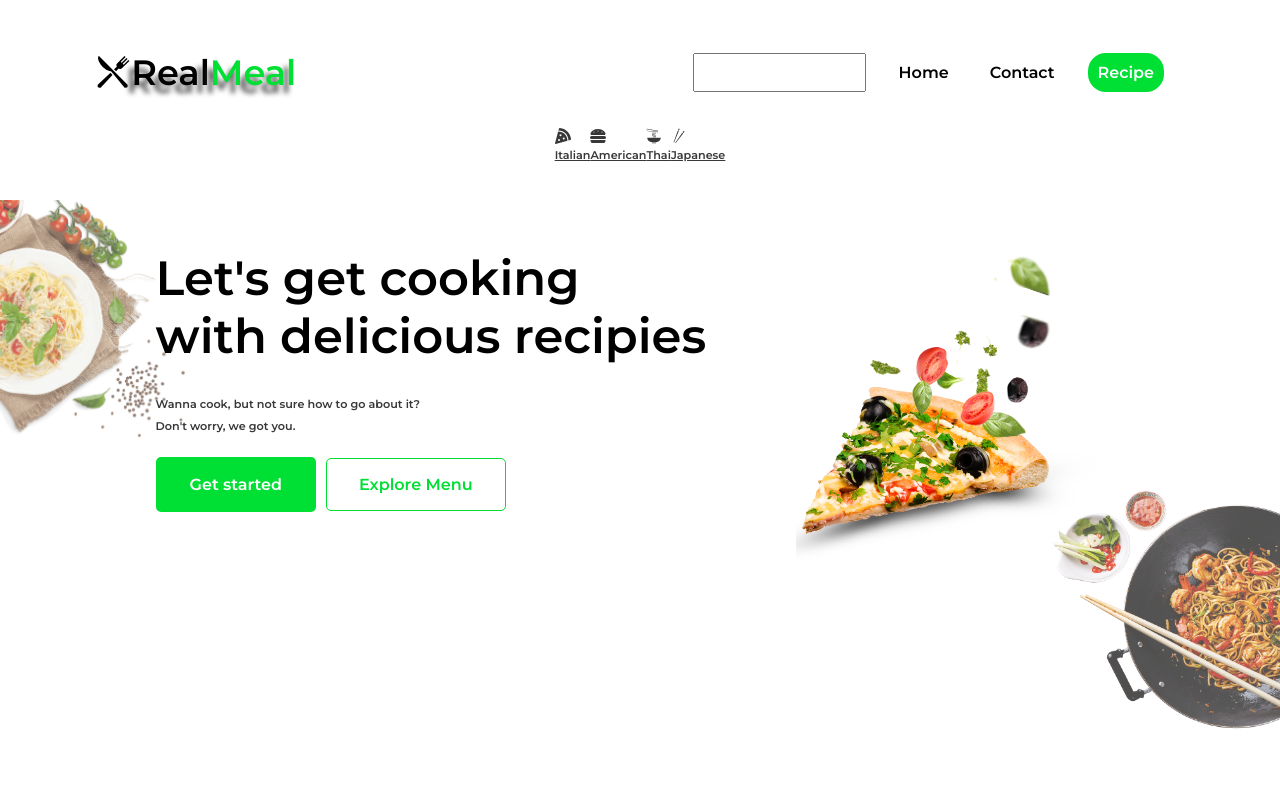
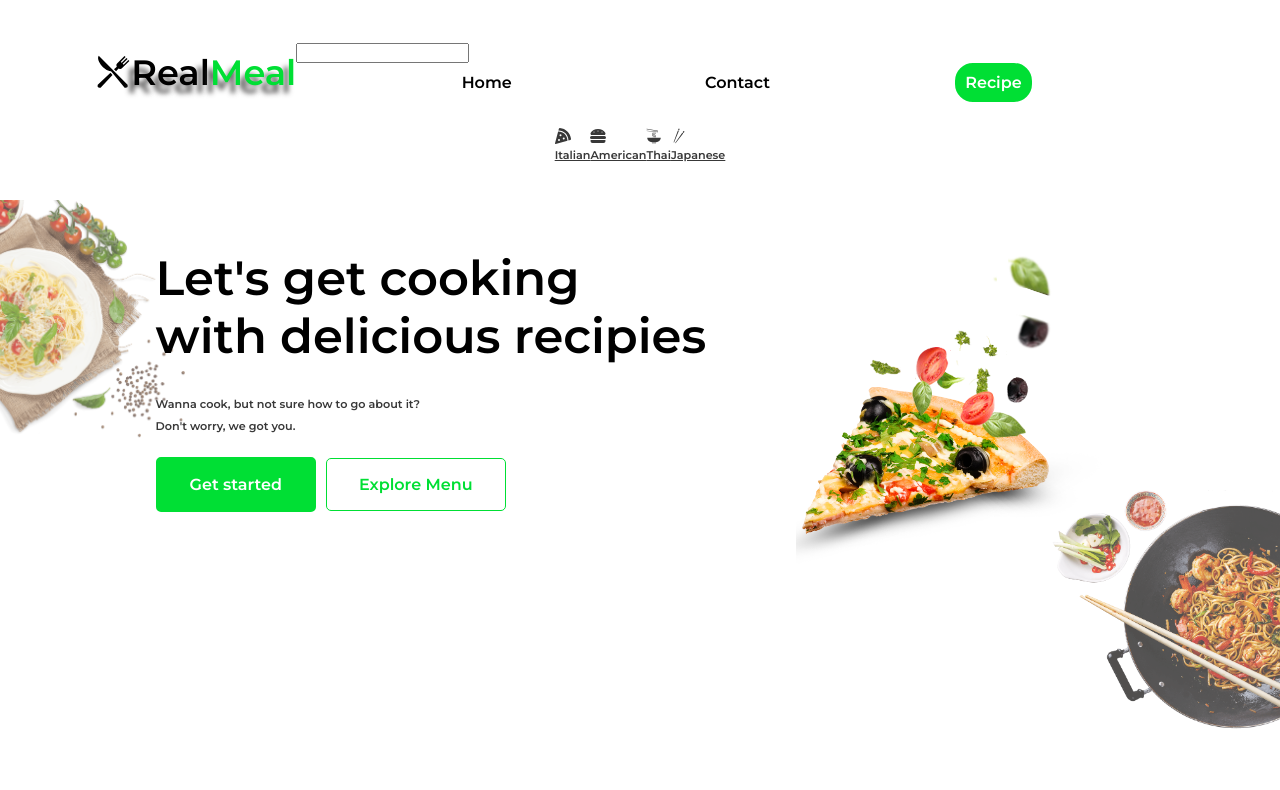
Before and after one commit to B-lovedth/Real-Meal, a React (Create React App) app: page / in a window 1280 px wide. Shown: the top 790 px of the page. Built offline with nearby package versions, Linux system fonts and the light colour scheme; no server answers.

Commit message:
Update Navbar.css

```diff
--- a/src/Navbar.css
+++ b/src/Navbar.css
@@ -45,13 +45,13 @@
 }
 
 .nav-menu {
-    display: grid;
-    grid-template-columns: repeat(3, auto);
-    grid-gap: 20px;
-    text-align: center;
-    /* width: 60vw; */
-    justify-content: space-evenly;
-    /* margin-right: 2rem; */
+    width:100%;
+}
+.nav-menu-wrapper{
+    display:flex;
+    flex-direction: row;
+    justify-content: flex-end;
+    align-items: center;
 }
 
 .nav-list{
```
